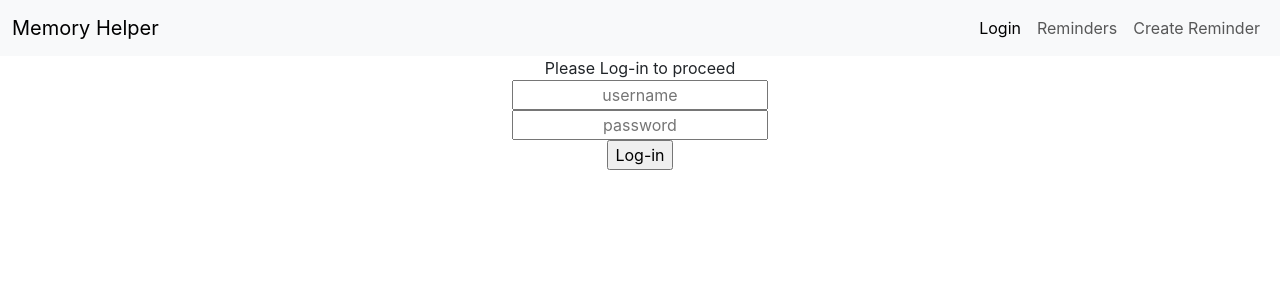
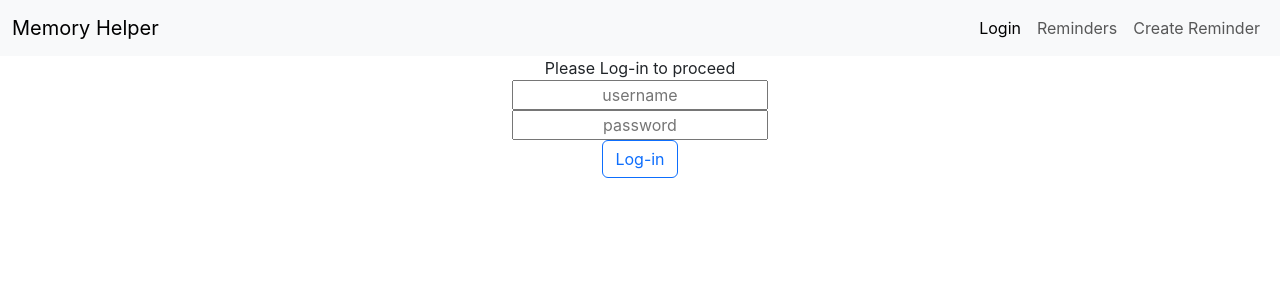
Before and after one commit to lopezatn/memory-helper, a React (Create React App) app: page / in a window 1280 px wide. Shown: the top 300 px of the page. Built offline with nearby package versions, Linux system fonts and the light colour scheme.

Commit message:
new Reminders component created

```diff
--- a/package.json
+++ b/package.json
@@ -9,6 +9,7 @@
     "@testing-library/user-event": "^13.5.0",
     "react": "^18.3.1",
     "react-dom": "^18.3.1",
+    "react-router-dom": "^6.27.0",
     "react-scripts": "5.0.1",
     "redux": "^5.0.1",
     "web-vitals": "^2.1.4"
--- a/public/index.html
+++ b/public/index.html
@@ -1,11 +1,10 @@
 <!DOCTYPE html>
 <html lang="en">
   <head>
+    <!-- bootstrap CSS Link -->
+    <link href="https://cdn.jsdelivr.net/npm/bootstrap@5.3.3/dist/css/bootstrap.min.css" rel="stylesheet" integrity="sha384-QWTKZyjpPEjISv5WaRU9OFeRpok6YctnYmDr5pNlyT2bRjXh0JMhjY6hW+ALEwIH" crossorigin="anonymous">
     <meta charset="utf-8" />
     <link rel="icon" href="%PUBLIC_URL%/favicon.ico" />
-    <link rel="stylesheet" href="https://cdn.jsdelivr.net/npm/bootstrap@5.3.1/dist/css/bootstrap.min.css" integrity="sha256-2TnSHycBDAm2wpZmgdi0z81kykGPJAkiUY+Wf97RbvY=" crossorigin="anonymous">
-    <link href="https://cdn.jsdelivr.net/npm/bootstrap@5.3.3/dist/css/bootstrap.min.css" rel="stylesheet" integrity="sha384-QWTKZyjpPEjISv5WaRU9OFeRpok6YctnYmDr5pNlyT2bRjXh0JMhjY6hW+ALEwIH" crossorigin="anonymous">
-    <script src="https://cdn.jsdelivr.net/npm/bootstrap@5.3.3/dist/js/bootstrap.bundle.min.js" integrity="sha384-YvpcrYf0tY3lHB60NNkmXc5s9fDVZLESaAA55NDzOxhy9GkcIdslK1eN7N6jIeHz" crossorigin="anonymous"></script>
     <meta name="viewport" content="width=device-width, initial-scale=1" />
     <meta name="theme-color" content="#000000" />
     <meta
@@ -19,5 +18,7 @@
   <body>
     <div id="root"></div>
 
+    <!-- bootstrap JS Script -->
+    <script src="https://cdn.jsdelivr.net/npm/bootstrap@5.3.3/dist/js/bootstrap.bundle.min.js" integrity="sha384-YvpcrYf0tY3lHB60NNkmXc5s9fDVZLESaAA55NDzOxhy9GkcIdslK1eN7N6jIeHz" crossorigin="anonymous"></script>
   </body>
 </html>
--- a/src/components/button/Button.jsx
+++ b/src/components/button/Button.jsx
@@ -1,10 +1,10 @@
 import React from 'react';
 
-const Button = ({value, type, onClick}) => {
+const Button = ({className, value, type, onClick}) => {
 
     return (
     <>
-        <input value={value} type={type} onClick={onClick}/>
+        <input className={className} value={value} type={type} onClick={onClick}/>
     </>
     );
 }
--- a/src/components/login/Login.jsx
+++ b/src/components/login/Login.jsx
@@ -76,7 +76,7 @@ const Login = () => {
                         {errorMessage}
                     </label>
                 </div>
-                <Button type="button" value="Log-in" onClick={submitLogin} />
+                <Button className="btn btn-outline-primary" type="button" value="Log-in" onClick={submitLogin} />
             </div>
         </main>
         <footer>
--- /dev/null
+++ b/src/components/reminders/Reminders.css
@@ -0,0 +1,3 @@
+.component-container {
+    background-color: black;
+}
```
Also changed, not shown: src/components/reminders/Reminders.jsx (added, +11 -0 lines), 1 other file (tests, documents, lock files or other folders).
